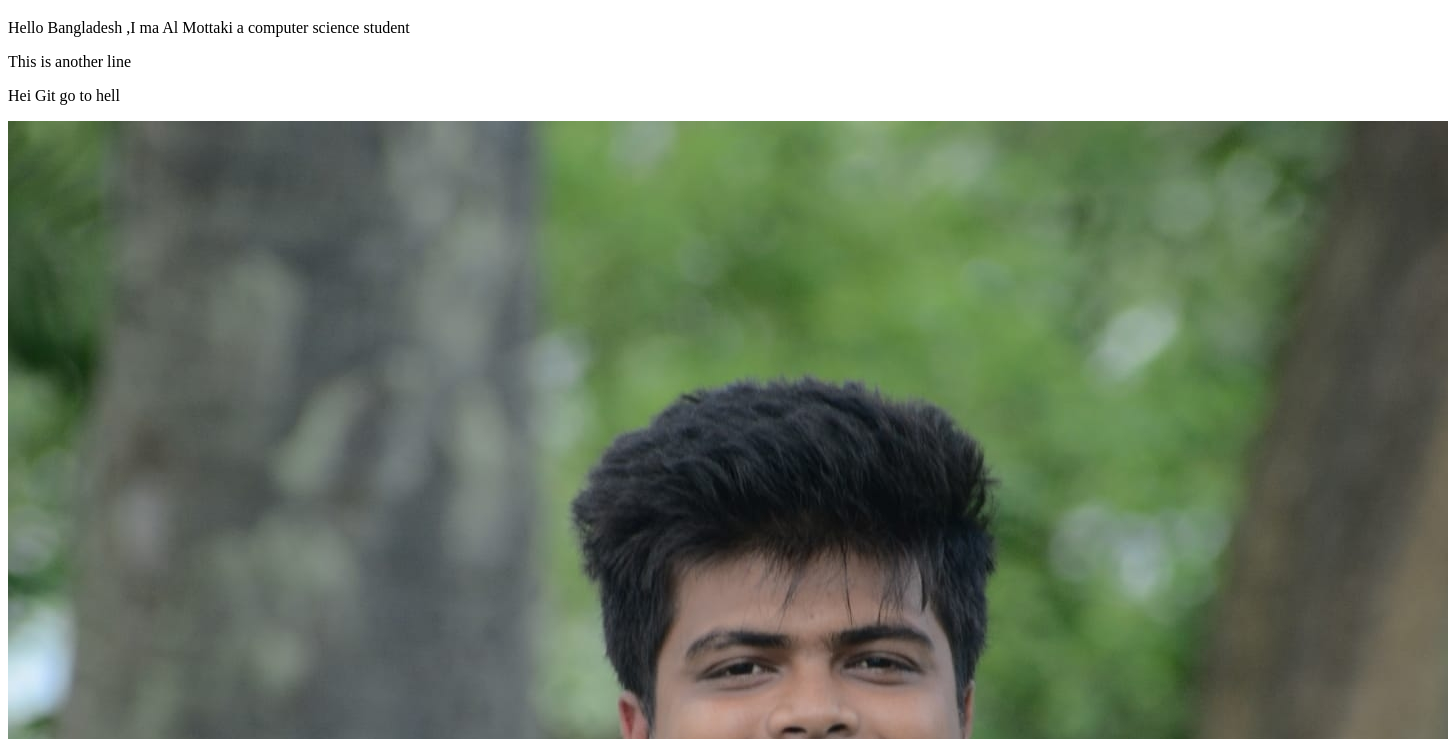
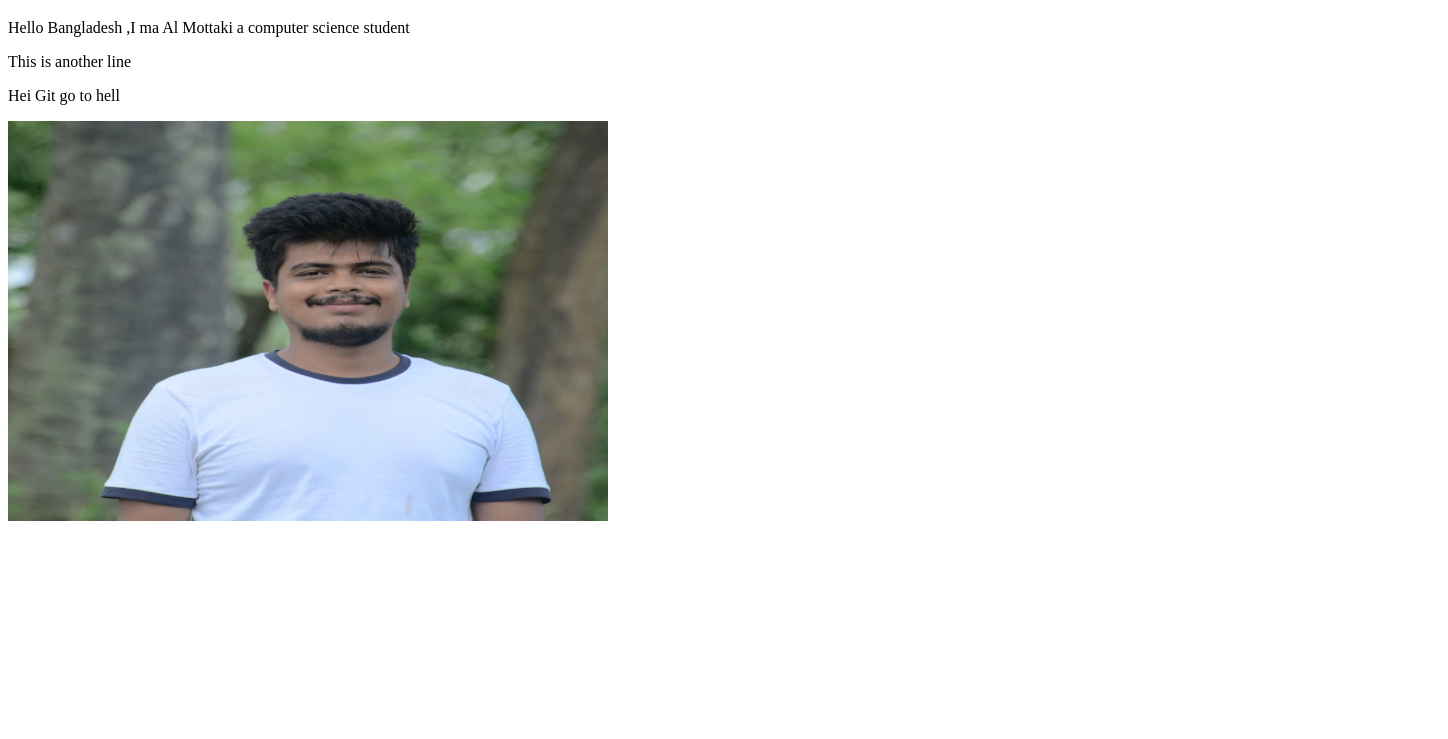
Before and after one commit to almokoushik/my_first_website, a plain HTML site: page index.html in a window 1280 px wide. Shown: the part 61-800 px from the top of the page, 1448 px wide, since content can reach past the window. Drawn offline with Linux system fonts and the light colour scheme.

Commit message:
photo resized

```diff
--- a/index.html
+++ b/index.html
@@ -4,12 +4,18 @@
     <meta charset="UTF-8">
     <meta name="viewport" content="width=device-width, initial-scale=1.0">
     <title>Document</title>
+    <style>
+        #almo{
+            height: 400px;
+            width: 600px;
+        }
+    </style>
 </head>
 <body>
     <h1>This is my first repo</h1>
     <p>Hello Bangladesh ,I ma Al Mottaki a computer science student </p>
     <p>This is another line</p>
     <p>Hei Git go to hell</p>
-    <img src="almo.jpg" alt="This is a Picture of Almo">
+    <img src="almo.jpg" alt="This is a Picture of Almo" id="almo">
 </body>
 </html>
```
